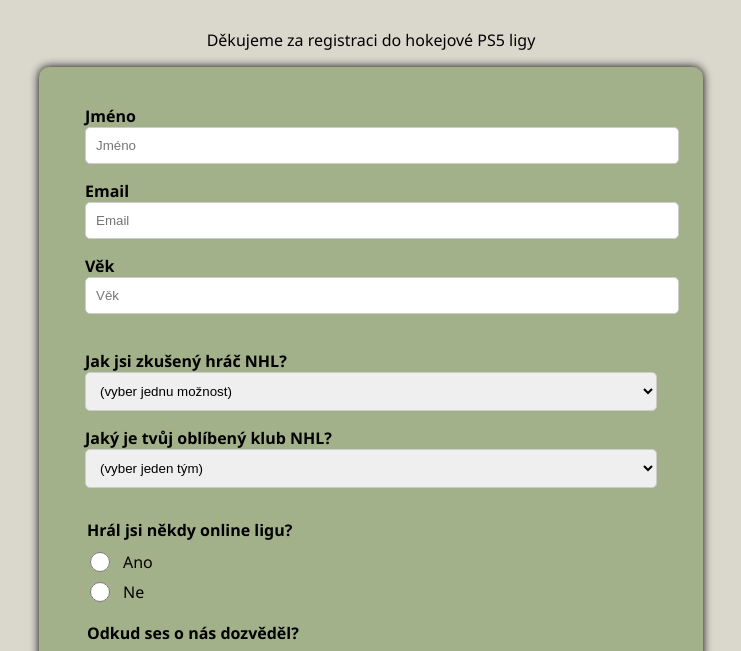
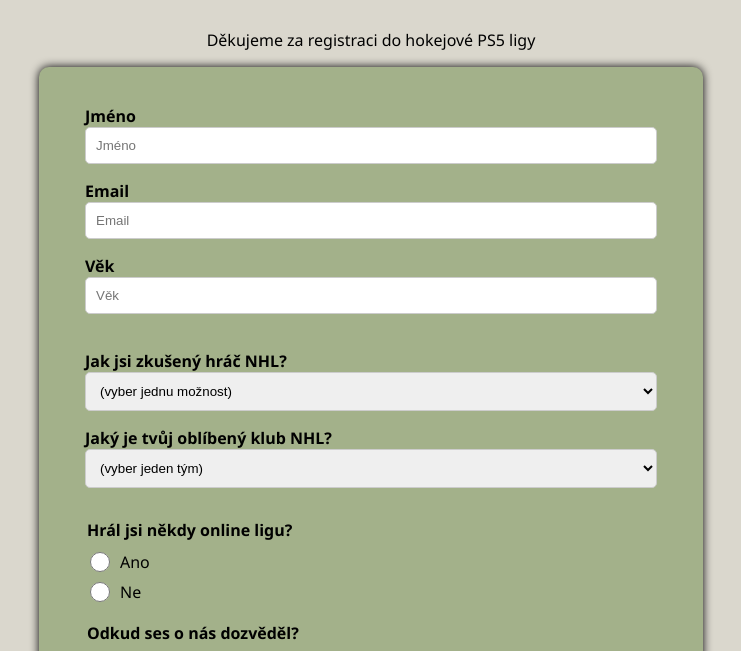
Before and after one commit to gabros666/reg-form, a plain HTML site: page index.html in a window 1280 px wide. Shown: the part 78-729 px from the top of the page, without its empty margins (269-1010 px from the left). Drawn offline with Linux system fonts and the light colour scheme.

Commit message:
Update styles.css

```diff
--- a/styles.css
+++ b/styles.css
@@ -33,7 +33,7 @@ label {
     display: flex;
     font-weight: bold;
     align-items: center;
-    gap: 8px;
+    gap: 5px;
 }
 
 legend {
@@ -51,6 +51,7 @@ input, select, textarea {
     border: 1px solid #ccc;
     border-radius: 5px;
     outline: none;
+    box-sizing: border-box;
 }
 
 textarea{
```
